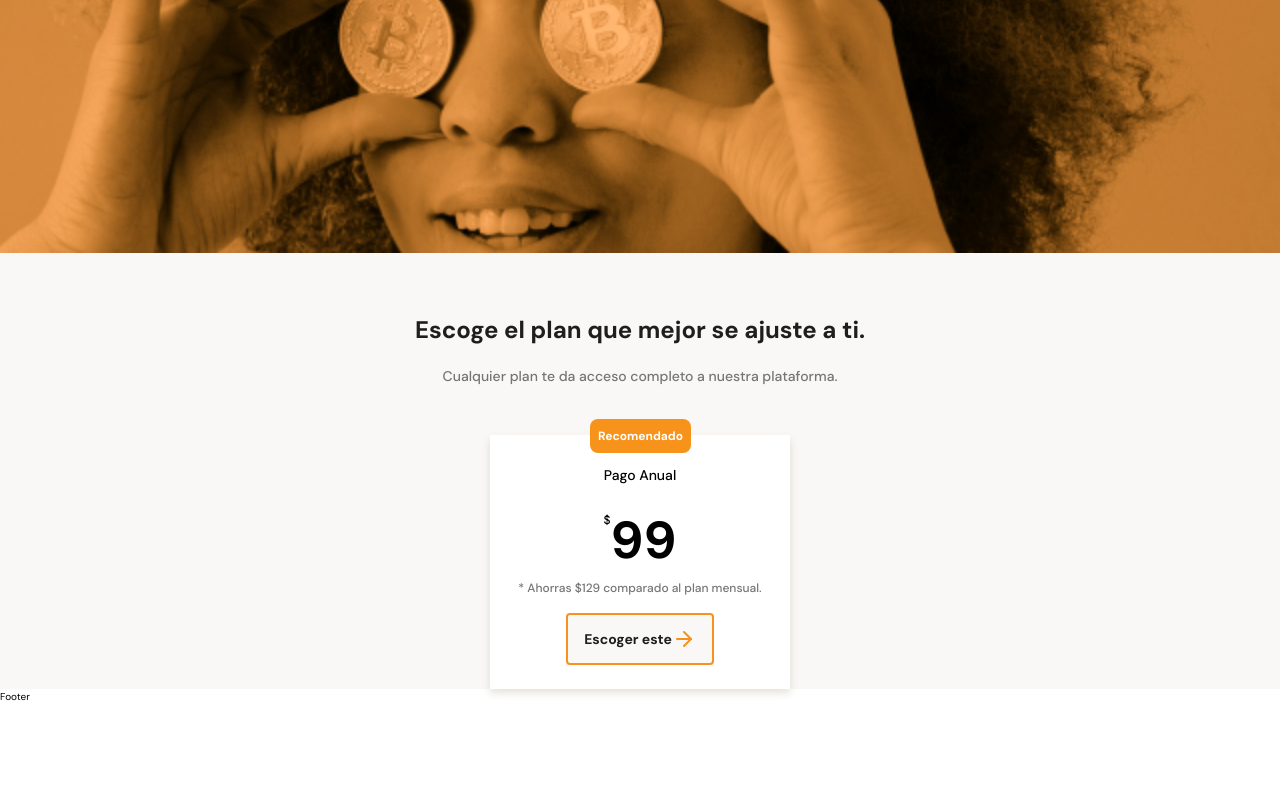
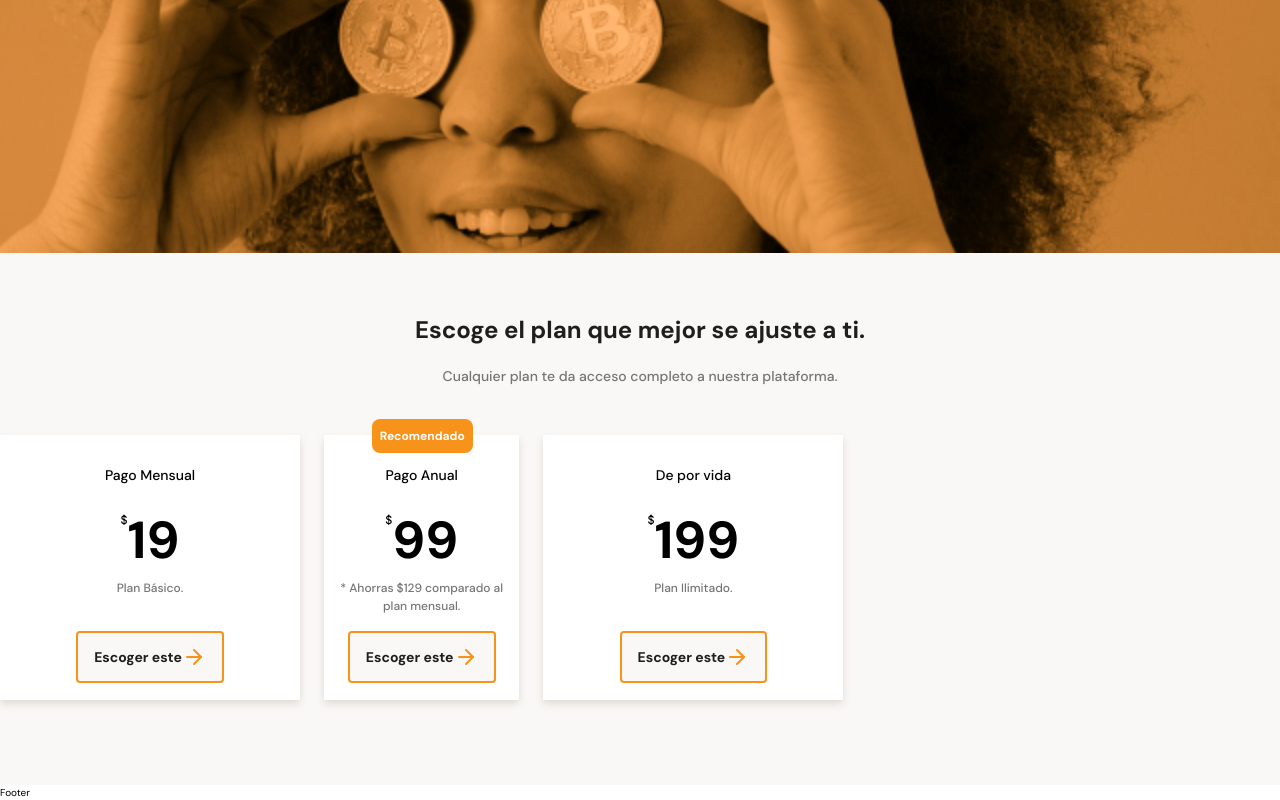
Before and after one commit to chriscodex/responsive-design-mobile-first-layout, a React (Vite) app: page / in a window 1280 px wide. Shown: the part 2095-2895 px from the top of the page. Before the commit the page ends 2799 px from the top, so only its background shows below. Built offline with nearby package versions, Linux system fonts and the light colour scheme.

Commit message:
Plan card component height error fixed

```diff
--- a/src/components/Plans/PlanCard/styles.css
+++ b/src/components/Plans/PlanCard/styles.css
@@ -2,7 +2,7 @@
   display: flex;
   flex-direction: column;
   width: 80%;
-  height: auto;
+  height: 265px;
   min-width: 190px;
   min-height: 247px;
   max-width: 300px;
@@ -43,6 +43,7 @@
 .plan-card-container__description {
   align-self: center;
   width: 90%;
+  height: 36px;
   font-size: 1.2rem;
   font-weight: 500;
   color: #757575;
@@ -59,7 +60,6 @@
   color: #201E1C;
   font-size: 1.4rem;
   font-weight: 700;
-  margin-bottom: 24px;
   background-color: #FAF8F7;
 }
 
--- a/src/components/Plans/index.jsx
+++ b/src/components/Plans/index.jsx
@@ -1,26 +1,47 @@
 import './styles.css';
 import { PlanCardRecomendado } from './PlanCardRecomendado';
+import { PlanCard } from './PlanCard';
 
 function Plans() {
   const planContent = [
+    {
+      title: 'Pago Mensual',
+      price: '19',
+      description: 'Plan Básico.',
+    },
     {
       title: 'Pago Anual',
       price: '99',
       description: '* Ahorras $129 comparado al plan mensual.',
     },
+    {
+      title: 'De por vida',
+      price: '199',
+      description: 'Plan Ilimitado.',
+    },
   ];
 
   return (
     <section className="plans-container">
-      <div className='plans-container__title'>
+      <div className="plans-container__title">
         <h2>Escoge el plan que mejor se ajuste a ti.</h2>
         <p>Cualquier plan te da acceso completo a nuestra plataforma.</p>
       </div>
-      <section className="plans-container__slice">
-        <PlanCardRecomendado
+      <section className="plans-container__slide">
+        <PlanCard
           title={planContent[0].title}
           price={planContent[0].price}
           description={planContent[0].description}
+        />
+        <PlanCardRecomendado
+          title={planContent[1].title}
+          price={planContent[1].price}
+          description={planContent[1].description}
+        />
+        <PlanCard
+          title={planContent[2].title}
+          price={planContent[2].price}
+          description={planContent[2].description}
         />
       </section>
     </section>
--- a/src/components/Plans/styles.css
+++ b/src/components/Plans/styles.css
@@ -34,3 +34,8 @@
   line-height: 1.8rem;
   color: #757575;
 }
+
+.plans-container__slide {
+  display: flex;
+  height: 350px;
+}
```
